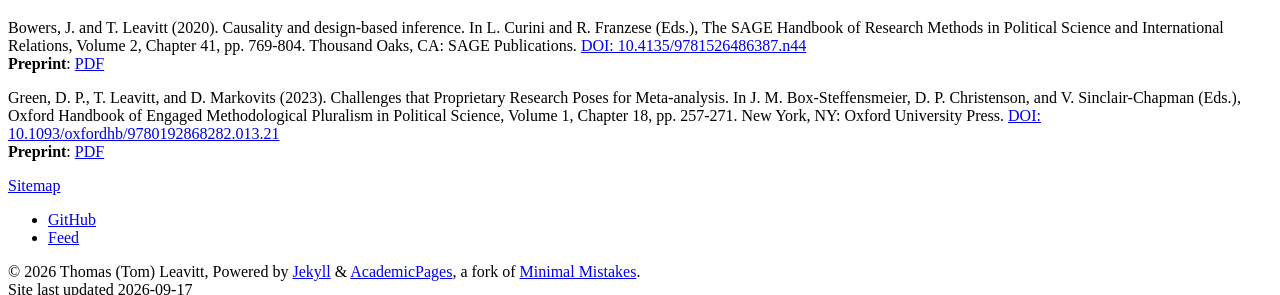
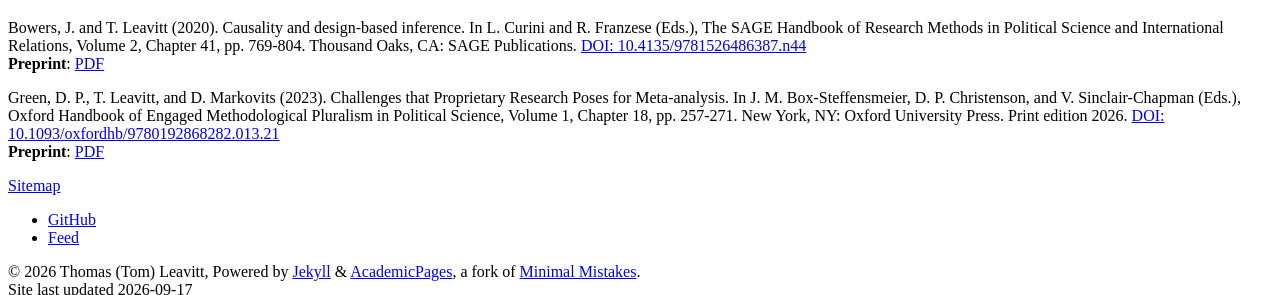
Before and after one commit to tl2624/tl2624.github.io, a Jekyll site: the page built from _pages/publications.md, in a window 1280 px wide, cut to the strip 1674-1969 px from the top of the page. Built offline with Jekyll 4.4.1, drawn with Linux system fonts in a browser that asks for light colours; some web fonts are replaced.

Commit message:
Note the print edition year on the OUP chapter
The chapter published online in December 2023; the print volume appeared
4 August 2026. The leading year carries the online date, so only the
print year needs stating.

Co-Authored-By: Claude Opus 5 <noreply@anthropic.com>

```diff
--- a/_pages/publications.md
+++ b/_pages/publications.md
@@ -43,5 +43,5 @@ Leavitt, T. Which Effect of Race? Causal Inference without Holding All Else Equa
 Bowers, J. and T. Leavitt (2020). Causality and design-based inference. In L. Curini and R. Franzese (Eds.), The SAGE Handbook of Research Methods in Political Science and International Relations, Volume 2, Chapter 41, pp. 769-804. Thousand Oaks, CA: SAGE Publications. [DOI: 10.4135/9781526486387.n44](https://doi.org/10.4135/9781526486387.n44)
 **Preprint**: [PDF](https://tl2624.github.io/files/Bowers_Leavitt_2020.pdf)
 
-Green, D. P., T. Leavitt, and D. Markovits (2023). Challenges that Proprietary Research Poses for Meta-analysis. In J. M. Box-Steffensmeier, D. P. Christenson, and V. Sinclair-Chapman (Eds.), Oxford Handbook of Engaged Methodological Pluralism in Political Science, Volume 1, Chapter 18, pp. 257-271. New York, NY: Oxford University Press. [DOI: 10.1093/oxfordhb/9780192868282.013.21](https://doi.org/10.1093/oxfordhb/9780192868282.013.21)
+Green, D. P., T. Leavitt, and D. Markovits (2023). Challenges that Proprietary Research Poses for Meta-analysis. In J. M. Box-Steffensmeier, D. P. Christenson, and V. Sinclair-Chapman (Eds.), Oxford Handbook of Engaged Methodological Pluralism in Political Science, Volume 1, Chapter 18, pp. 257-271. New York, NY: Oxford University Press. Print edition 2026. [DOI: 10.1093/oxfordhb/9780192868282.013.21](https://doi.org/10.1093/oxfordhb/9780192868282.013.21)
 **Preprint**: [PDF](https://tl2624.github.io/files/Green_et_al_In_Progress.pdf)
```
